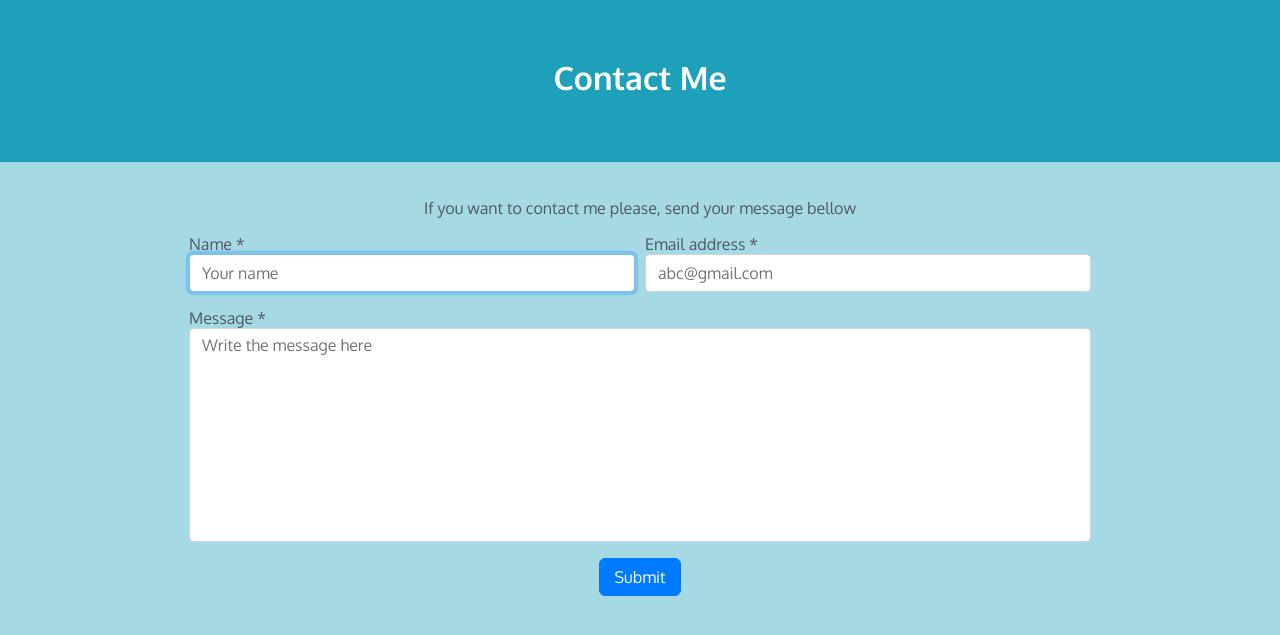
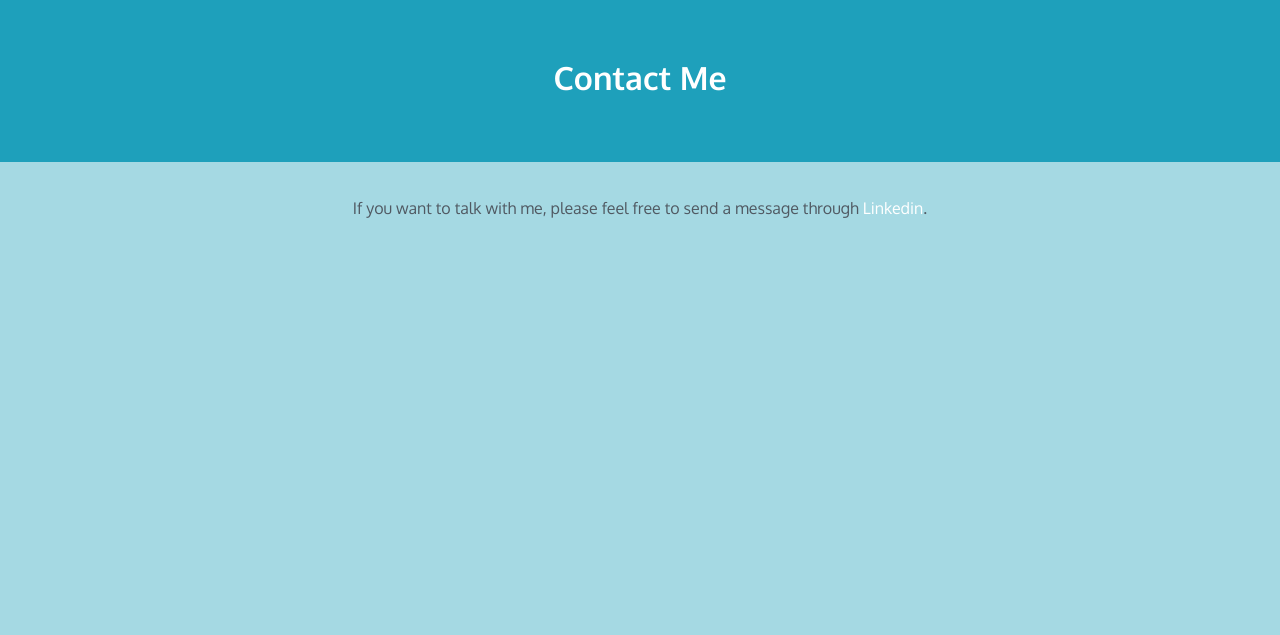
Before and after one commit to arthurnls/ArthurPortfolioReact, a Gatsby site: page /contact in a window 1280 px wide. Shown: the part 63-698 px from the top of the page. Built offline with nearby package versions, Linux system fonts and the light colour scheme; Gatsby itself is replaced by a stand-in of ours.

Commit message:
Updated page to remove email contact information

```diff
--- a/src/components/PageContent/PageBody/AboutPageBody.js
+++ b/src/components/PageContent/PageBody/AboutPageBody.js
@@ -55,11 +55,8 @@ const AboutPageBody = () => {
                     and negotiating with clients.
                 </p>
                 <p>
-                    If you want to talk with me, please feel free to{" "}
-                    <Link className={classes.textAnchor} to="/contact">
-                        contact me
-                    </Link>{" "}
-                    or use{" "}
+                    If you want to talk with me, please feel free to send a
+                    message through{" "}
                     <a
                         className={classes.textAnchor}
                         href="https://www.linkedin.com/in/arthur-saraiva/"
--- a/src/components/PageContent/PageBody/ContactPageBody.js
+++ b/src/components/PageContent/PageBody/ContactPageBody.js
@@ -5,60 +5,17 @@ import classes from "./ContactPageBody.module.css";
 const ContactPageBody = () => {
     return (
         <div className={classes.container}>
-            {/* The data-netlify field is to use netlify form handling, and honeypot is to secure without using captcha */}
-            <form
-                name="contact"
-                method="post"
-                data-netlify="true"
-                data-netlify-honeypot="bot-field"
-            >
-                {/* This hidden input is needed for netlify forms to work */}
-                <input type="hidden" name="form-name" value="contact" />
-                <p className={classes.openingMessage}>
-                    If you want to contact me please, send your message bellow
-                </p>
-
-                {/* TESTING STUFF */}
-                <div className={classes.inputArea}>
-                    <label htmlFor="name">Name *</label>
-                    <input
-                        type="text"
-                        name="name"
-                        id="name"
-                        placeholder="Your name"
-                        autoFocus
-                        required
-                    />
-                </div>
-
-                <div className={classes.inputArea}>
-                    <label htmlFor="email">Email address *</label>
-                    <input
-                        type="email"
-                        name="email"
-                        id="email"
-                        placeholder="abc@gmail.com"
-                        required
-                    />
-                </div>
-
-                <div className={classes.messageArea}>
-                    <label htmlFor="message">Message *</label>
-                    <textarea
-                        name="message"
-                        id="message"
-                        rows="10"
-                        placeholder="Write the message here"
-                        required
-                    ></textarea>
-                </div>
-
-                <div className={classes.buttonArea}>
-                    <button type="submit">Submit</button>
-                </div>
-
-                {/* END TESTING STUFF */}
-            </form>
+            <p className={classes.openingMessage}>
+                If you want to talk with me, please feel free to send a message
+                through{" "}
+                <a
+                    className={classes.textAnchor}
+                    href="https://www.linkedin.com/in/arthur-saraiva/"
+                >
+                    Linkedin
+                </a>
+                .
+            </p>
         </div>
     );
 };
--- a/src/components/PageContent/PageBody/ContactPageBody.module.css
+++ b/src/components/PageContent/PageBody/ContactPageBody.module.css
@@ -1,7 +1,4 @@
 .container {
-}
-
-form {
     display: grid;
     grid-template-columns: 100%;
     align-items: start;
@@ -12,94 +9,14 @@ form {
     box-sizing: border-box;
     margin: 4px 0 16px 0;
 }
-.inputArea {
-    box-sizing: border-box;
-    width: 100%;
-    padding: 0 5px 0 5px;
-    margin-bottom: 16px;
-}
-label {
-    display: block;
-}
-.inputArea input {
-    font-family: inherit;
-    font-size: inherit;
-    box-sizing: border-box;
-    outline: 0;
-    color: rgb(73, 80, 87);
-    display: block;
-    background-clip: padding-box;
-    border: solid 1px rgb(206, 212, 218);
-    border-radius: 4px;
-    padding: 6px 12px;
-    height: 38px;
-    width: 100%;
-    transition-delay: 0.1s, 0.1s;
-    transition-duration: 0.1s, 0.1s;
-}
-.inputArea input:focus {
-    border-color: #80bdff;
-    box-shadow: 0 0 0 0.2rem rgba(0, 123, 255, 0.25);
-}
 
-.messageArea {
-    box-sizing: border-box;
-    width: 100%;
-    padding: 0 5px 0 5px;
-    margin-bottom: 16px;
-}
-
-.messageArea textarea {
-    resize: none;
-    font-family: inherit;
-    font-size: inherit;
-    box-sizing: border-box;
-    outline: 0;
-    color: rgb(73, 80, 87);
-    display: block;
-    background-clip: padding-box;
-    border: solid 1px rgb(206, 212, 218);
-    border-radius: 4px;
-    padding: 6px 12px;
-    width: 100%;
-    transition-delay: 0.1s, 0.1s;
-    transition-duration: 0.1s, 0.1s;
-}
-.messageArea textarea:focus {
-    border-color: #80bdff;
-    box-shadow: 0 0 0 0.2rem rgba(0, 123, 255, 0.25);
-}
-
-.buttonArea {
-    box-sizing: border-box;
-    display: block;
-    text-align: center;
-    text-decoration-line: none;
-    margin: auto;
-}
-.buttonArea button {
-    font-family: inherit;
-    font-size: inherit;
-    background-color: rgb(0, 123, 255);
-    border: 1px solid rgb(0, 123, 255);
-    border-radius: 6px;
-    text-decoration-line: none;
-    box-sizing: border-box;
-    color: #ffffff;
-    padding: 8px 14px;
-    cursor: pointer;
-    display: inline-block;
-    transition-delay: 0.1s, 0.1s;
-    transition-duration: 0.1s, 0.1s;
-}
-.buttonArea button:hover,
-.buttonArea button:focus,
-.buttonArea button:active {
-    background-color: rgb(0, 105, 217);
+.textAnchor {
+    color: #fff;
+    text-decoration: none;
 }
 
 @media (min-width: 768px) {
-    form {
+    container {
         display: grid;
         grid-template-columns: 50% 50%;
         align-items: start;
@@ -108,12 +25,4 @@ label {
         grid-column-start: 1;
         grid-column-end: span 2;
     }
-    .messageArea {
-        grid-column-start: 1;
-        grid-column-end: span 2;
-    }
-    .buttonArea {
-        grid-column-start: 1;
-        grid-column-end: span 2;
-    }
 }
```
